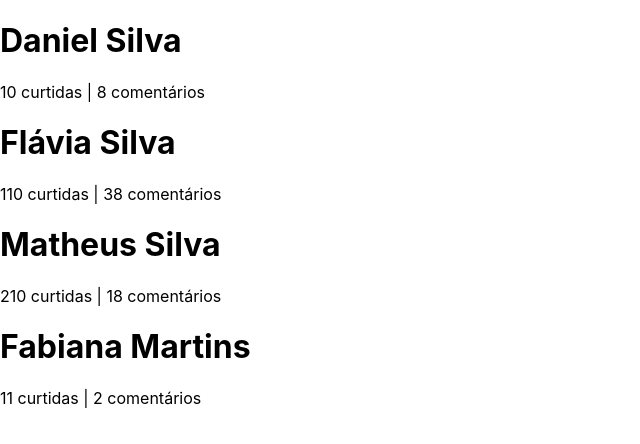
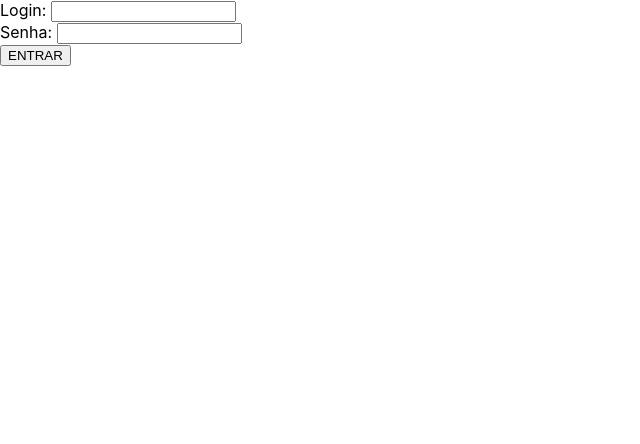
Before and after one commit to daniel-silva-dxp/react-course, a React (Create React App) app: page / in a window 1280 px wide. Shown: the top 444 px of the page, without its empty margins (0-640 px from the left). Built offline with nearby package versions, Linux system fonts and the light colour scheme.

Commit message:
feat: trabalhando com formulários

```diff
--- a/src/App.js
+++ b/src/App.js
@@ -1,32 +1,61 @@
 import React, { Component } from 'react';
-import Feed from './components/feed';
+import Button from './components/button';
+import Form from './components/forms';
 
 class App extends Component {
 	constructor() {
 		super();
 		this.state = {
-			feed: [
-				{ id: 1, username: 'Daniel Silva', curtidas: 10, comentarios: 8 },
-				{ id: 2, username: 'Flávia Silva', curtidas: 110, comentarios: 38 },
-				{ id: 3, username: 'Matheus Silva', curtidas: 210, comentarios: 18 },
-				{ id: 4, username: 'Fabiana Martins', curtidas: 11, comentarios: 2 }
-			]
+			newLogin: '',
+			newPassword: '',
+			user: {
+				login: 'daniel_dxp@outlook.com',
+				password: '#.su2020.#'
+			},
+			isLogged: false,
+			error: false
 		};
+		this.setLogin = this.setLogin.bind(this);
+		this.setPassword = this.setPassword.bind(this);
+		this.login = this.login.bind(this);
+		this.logout = this.logout.bind(this);
 	}
+	setLogin(e) {
+		this.setState({ newLogin: e.target.value });
+	}
+	setPassword(e) {
+		this.setState({ newPassword: e.target.value });
+	}
+	login(e) {
+		e.preventDefault();
+		if (this.state.newLogin !== this.state.user.login && this.state.newPassword !== this.state.user.password) {
+			return this.setState({ error: true });
+		}
 
+		this.setState({ isLogged: true, error: false });
+	}
+	logout(e) {
+		e.preventDefault();
+		this.setState({ isLogged: false, error: false });
+	}
 	render() {
 		return (
 			<div>
-				{this.state.feed.map((user) => {
-					return (
-						<Feed
-							key={user.username}
-							username={user.username}
-							curtidas={user.curtidas}
-							comentarios={user.comentarios}
-						/>
-					);
-				})}
+				{this.state.error && <small>Login ou Senha inválidos!</small>}
+				{this.state.isLogged ? (
+					<div>
+						<h1>Welcome Daniel Silva</h1>
+						<div>
+							<Button handleClick={this.logout}>SAIR</Button>
+						</div>
+					</div>
+				) : (
+					<Form
+						handleChangeLogin={this.setLogin}
+						handleChangePassw={this.setPassword}
+						handleClick={this.login}
+					/>
+				)}
 			</div>
 		);
 	}
--- /dev/null
+++ b/src/components/forms/imput/index.js
@@ -0,0 +1,7 @@
+import React from 'react';
+
+const Input = ({ type, handleChange }) => {
+	return <input type={type} onChange={handleChange} />;
+};
+
+export default Input;
--- /dev/null
+++ b/src/components/forms/index.js
@@ -0,0 +1,23 @@
+import React from 'react';
+import Input from './imput';
+import Button from '../button';
+
+const Form = ({ handleChangeLogin, handleChangePassw, handleClick }) => {
+	return (
+		<form>
+			<div>
+				<label>Login: </label>
+				<Input type="text" handleChange={handleChangeLogin} />
+			</div>
+			<div>
+				<label>Senha: </label>
+				<Input type="password" handleChange={handleChangePassw} />
+			</div>
+			<div>
+				<Button handleClick={handleClick}>ENTRAR</Button>
+			</div>
+		</form>
+	);
+};
+
+export default Form;
```
